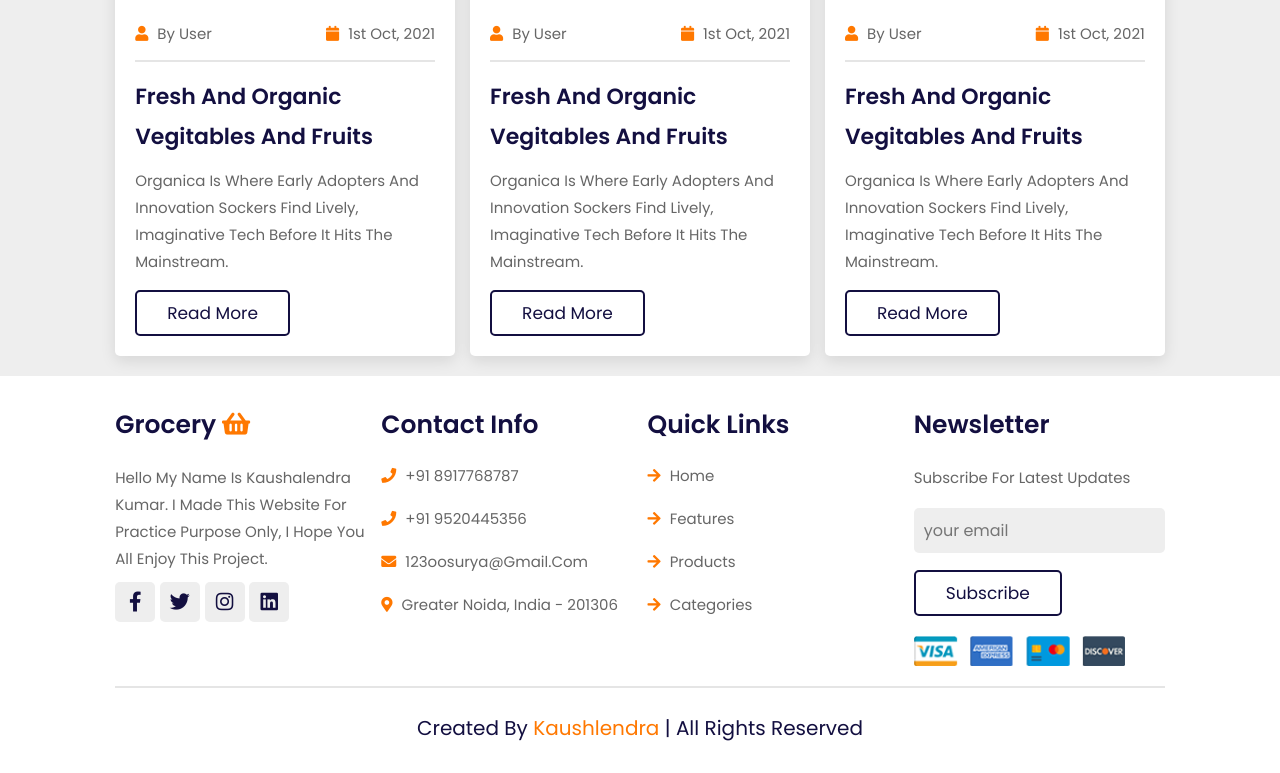
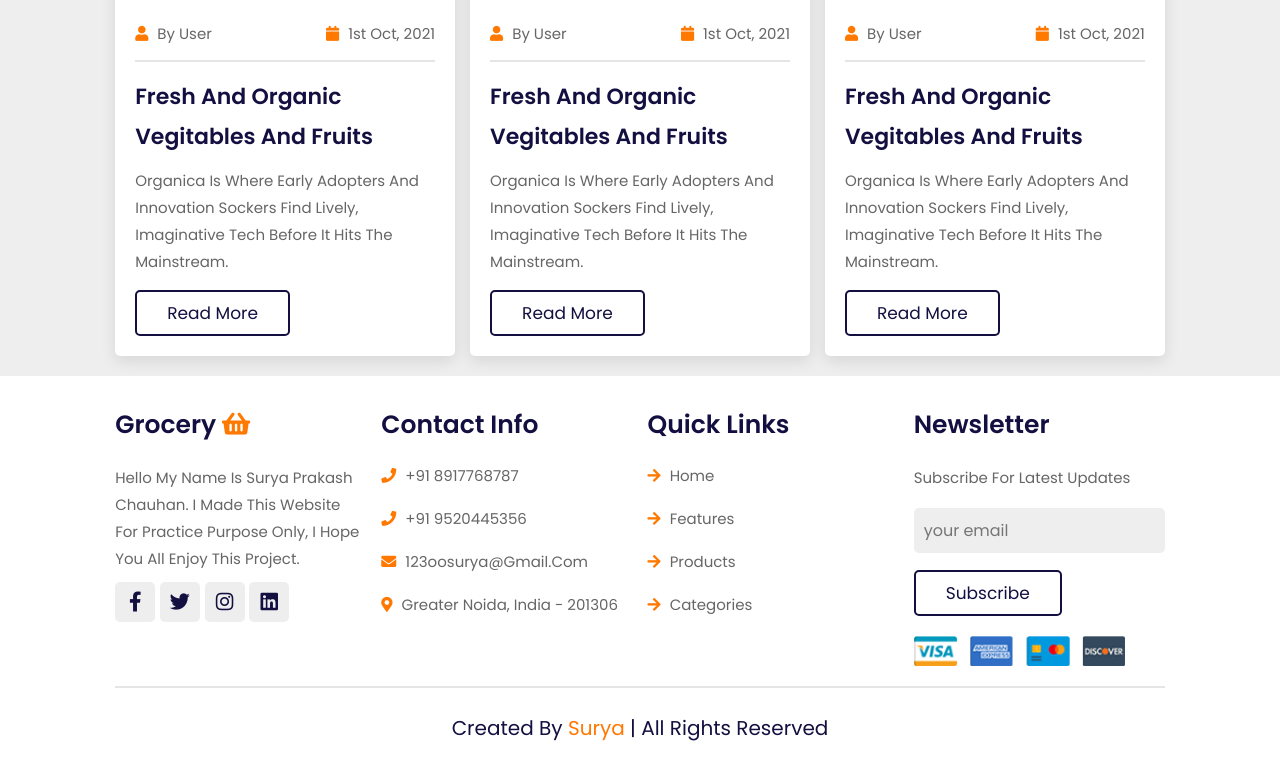
Before and after one commit to SURYAPRAKASHCHAUHAN/GroceryShop, a plain HTML site: page index.html in a window 1280 px wide. Shown: the part 3866-4639 px from the top of the page. Drawn offline with nearby package versions, Linux system fonts and the light colour scheme.

Commit message:
Update index.html

```diff
--- a/index.html
+++ b/index.html
@@ -464,7 +464,7 @@
 
         <div class="box">
             <h3> Grocery <i class="fas fa-shopping-basket"></i> </h3>
-            <p>Hello my name is Kaushalendra Kumar. I made this website for practice purpose only, I hope you all enjoy this project.</p>
+            <p>Hello my name is Surya Prakash Chauhan. I made this website for practice purpose only, I hope you all enjoy this project.</p>
             <div class="share">
                 <a href="#" class="fab fa-facebook-f"></a>
                 <a href="#" class="fab fa-twitter"></a>
@@ -499,7 +499,7 @@
 
     </div>
 
-    <div class="credit"> created by <span> Kaushlendra </span> | all rights reserved </div>
+    <div class="credit"> created by <span> Surya </span> | all rights reserved </div>
 
 </section>
 
```
